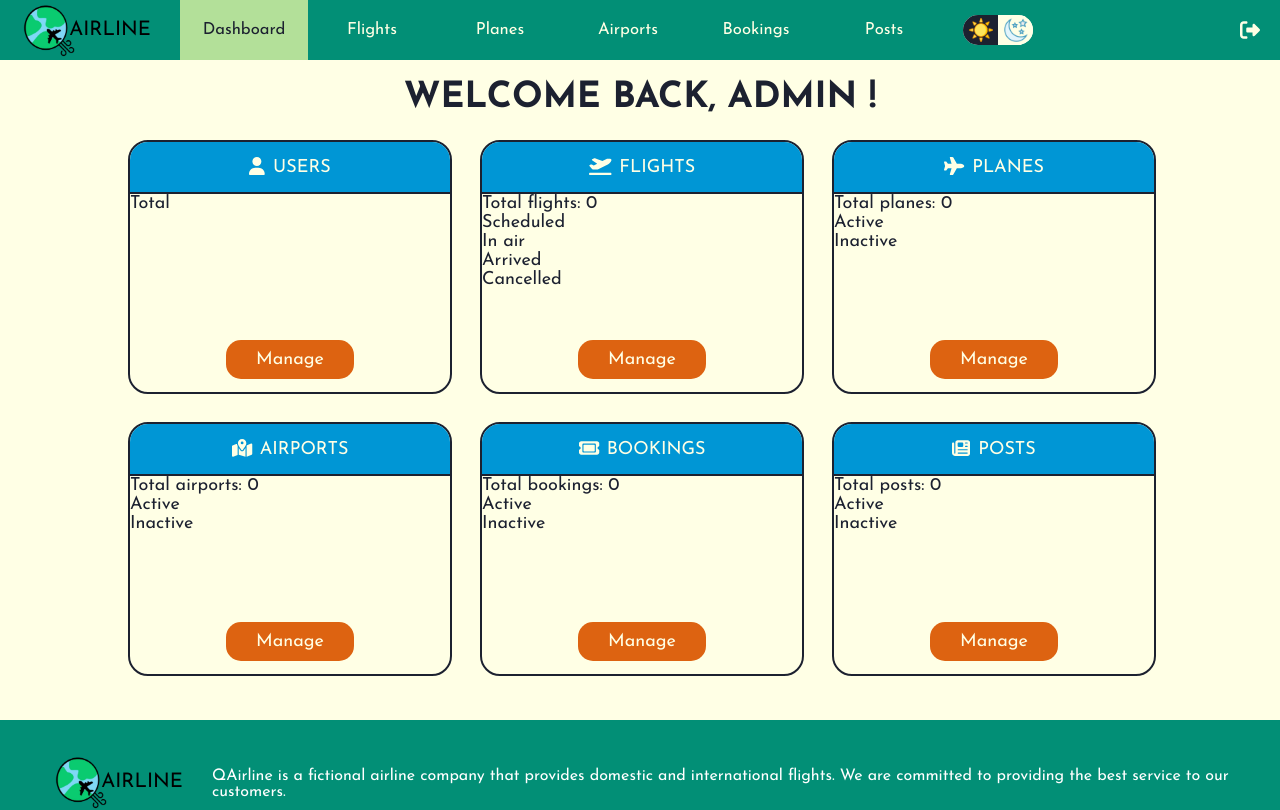
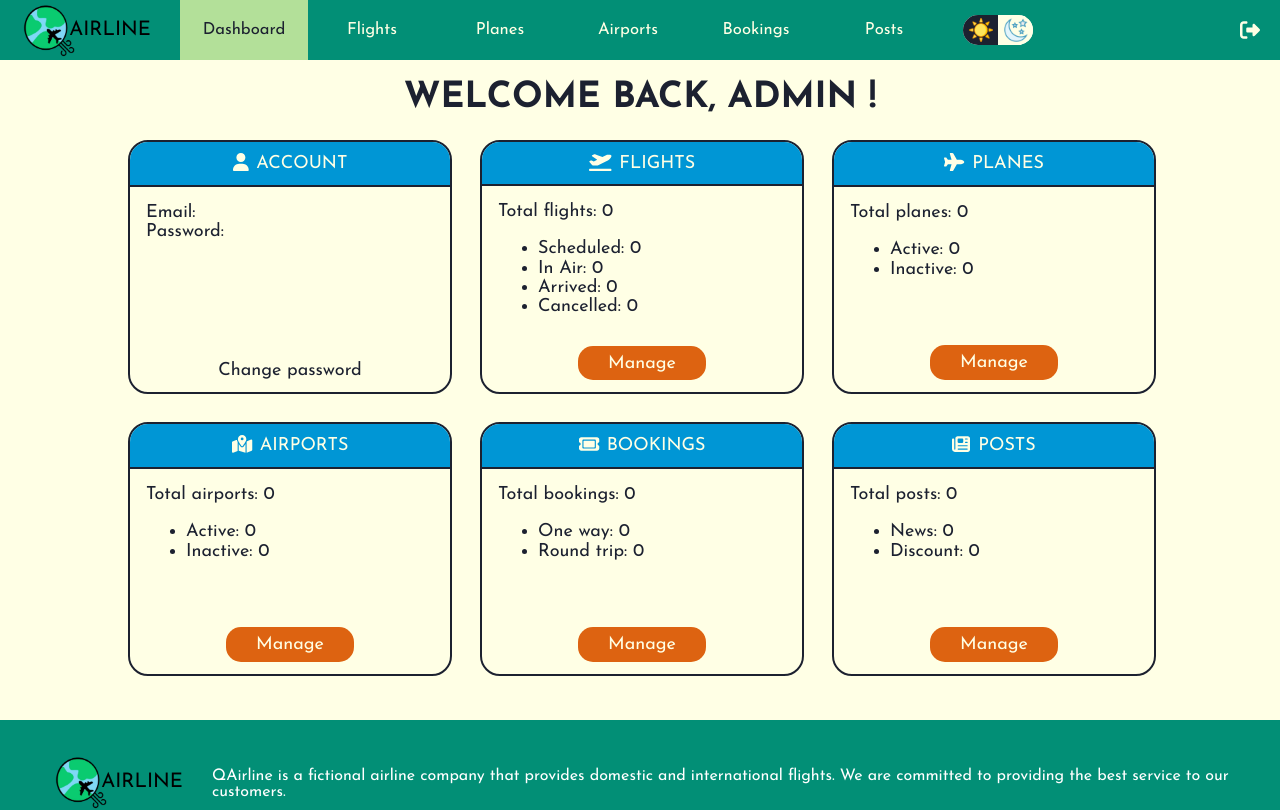
Before and after one commit to HAnguyen-119/QAirline, a React (Vite) app: page /admin in a window 1280 px wide. Shown: the top 810 px of the page. Built offline with nearby package versions, Linux system fonts and the light colour scheme; no server answers; sample sign-in values are in the browser's storage; a web font is replaced by a local one.

Commit message:
[Bug fix] Dashboard

```diff
--- a/src/App.jsx
+++ b/src/App.jsx
@@ -42,7 +42,7 @@ const router = createBrowserRouter(
             <Route path="login" element={<Login/>} />
             <Route path='signup' element={<Signup/>} />
             <Route path='booking/payment' element={<Payment/>} />
-            <Route path="*" element={<NotFound />} />
+            <Route path="*" element={<NotFound isAdmin={false}/>} />
             <Route path='booking/details' element={<BookingDetails/>} />
         </Route>
         <Route path="admin" element={<ProtectedRoute>
@@ -55,7 +55,7 @@ const router = createBrowserRouter(
             <Route path="bookings" element={<Bookings/>} />
             <Route path="posts" element={<Posts />} />
             <Route path="logout" element={<Logout />} />
-            <Route path="*" element={<NotFound />} />
+            <Route path="*" element={<NotFound isAdmin={true}/>} />
         </Route>
     </>
   )
--- a/src/components/Dashboard/DashboardItem.jsx
+++ b/src/components/Dashboard/DashboardItem.jsx
@@ -1,7 +1,7 @@
 import {FontAwesomeIcon} from "@fortawesome/react-fontawesome";
 import {NavLink} from "react-router-dom";
 
-export default function DashboardItem({icon, page, title, children}) {
+export default function DashboardItem({icon, page, title, isAccount, children}) {
     return (
         <div className="dashboard-item">
             <div>
@@ -9,7 +9,10 @@ export default function DashboardItem({icon, page, title, children}) {
                 <div>{title}</div>
             </div>
             <div>{children}</div>
-            <div><NavLink to={`/admin/${page}`}>Manage</NavLink></div>
+            <div>
+                {isAccount ? <div className="change-password">Change password</div> :
+                <NavLink to={`/admin/${page}`}>Manage</NavLink>}
+            </div>
         </div>
     )
 }
--- a/src/pages/Admin/Dashboard/Dashboard.css
+++ b/src/pages/Admin/Dashboard/Dashboard.css
@@ -38,6 +38,7 @@
 
 .dashboard-item > div:nth-child(2) {
     flex: 3;
+    padding: 1rem;
 }
 
 .dashboard-item > div:last-child {
@@ -45,6 +46,11 @@
     display: flex;
     justify-content: center;
     align-items: center;
+}
+
+.dashboard-item li {
+    list-style: disc;
+    line-height: 1.2rem;
 }
 
 .dashboard-item a {
--- a/src/pages/Admin/Dashboard/Dashboard.jsx
+++ b/src/pages/Admin/Dashboard/Dashboard.jsx
@@ -42,46 +42,57 @@ export default function Dashboard() {
         <div className='dashboard'>
             <h1>WELCOME BACK, ADMIN !</h1>
             <div className="dashboard-container">
-                <DashboardItem icon={faUser} title="USERS" page="users">
+                <DashboardItem icon={faUser} title="ACCOUNT" isAccount={true}>
                     <div>
-                        Total
+                        <div>Email: </div>
+                        <div>Password: </div>
                     </div>
                 </DashboardItem>
                 <DashboardItem icon={faPlaneDeparture} title="FLIGHTS" page="flights">
                     <div>
                         <div>Total flights: {flightData.length}</div>
-                        <div>Scheduled</div>
-                        <div>In air</div>
-                        <div>Arrived</div>
-                        <div>Cancelled</div>
+                        <ul>
+                            <li>Scheduled: {flightData.filter(flight => flight.flightStatus === "SCHEDULED").length}</li>
+                            <li>In Air: {flightData.filter(flight => flight.flightStatus === "IN_AIR").length}</li>
+                            <li>Arrived: {flightData.filter(flight => flight.flightStatus === "ARRIVED").length}</li>
+                            <li>Cancelled: {flightData.filter(flight => flight.flightStatus === "CANCELLED").length}</li>
+                        </ul>
                     </div>
                 </DashboardItem>
                 <DashboardItem icon={faPlane} title="PLANES" page="planes">
                     <div>
                         <div>Total planes: {planeData.length}</div>
-                        <div>Active</div>
-                        <div>Inactive</div>
+                        <ul>
+                            <li>Active: {planeData.filter(plane => plane.status === "Active").length}</li>
+                            <li>Inactive: {flightData.filter(plane => plane.status === "Inactive").length}</li>
+                        </ul>
                     </div>
                 </DashboardItem>
                 <DashboardItem icon={faMapLocationDot} title="AIRPORTS" page="airports">
                     <div>
                         <div>Total airports: {airportData.length}</div>
-                        <div>Active</div>
-                        <div>Inactive</div>
+                        <ul>
+                            <li>Active: {airportData.filter(airport => airport.status === "Active").length}</li>
+                            <li>Inactive: {airportData.filter(airport => airport.status === "Inactive").length}</li>
+                        </ul>
                     </div>
                 </DashboardItem>
                 <DashboardItem icon={faTicket} title="BOOKINGS" page="bookings">
                     <div>
                         <div>Total bookings: {bookingData.length}</div>
-                        <div>Active</div>
-                        <div>Inactive</div>
+                        <ul>
+                            <li>One way: {bookingData.filter(booking => booking.isRoundTrip === false).length}</li>
+                            <li>Round trip: {bookingData.filter(booking => booking.isRoundTrip === true).length}</li>
+                        </ul>
                     </div>
                 </DashboardItem>
                 <DashboardItem icon={faNewspaper} title="POSTS" page="posts">
                     <div>
                         <div>Total posts: {postData.length}</div>
-                        <div>Active</div>
-                        <div>Inactive</div>
+                        <ul>
+                            <li>News: {postData.filter(post => post.type === "News").length}</li>
+                            <li>Discount: {postData.filter(post => post.status === "News").length}</li>
+                        </ul>
                     </div>
                 </DashboardItem>
             </div>
--- a/src/pages/Login/Login.css
+++ b/src/pages/Login/Login.css
@@ -9,8 +9,9 @@ button:disabled {
     display: flex;
     justify-content: center;
     align-items: center;
-    height: 100vh;
+    height: 60vh;
     width: 100%;
+    margin-top: 2rem;
 }
 
 .inner>.login {
--- a/src/pages/NotFound/NotFound.css
+++ b/src/pages/NotFound/NotFound.css
@@ -32,7 +32,7 @@
     text-decoration: none;
     background-color: var(--secondary);
     color: var(--light);
-    width: 100px;
+    width: 120px;
     height: 30px;
     display: flex;
     justify-content: center;
--- a/src/pages/NotFound/NotFound.jsx
+++ b/src/pages/NotFound/NotFound.jsx
@@ -1,14 +1,14 @@
 import './NotFound.css'
 import {NavLink} from "react-router-dom";
 
-export default function NotFound() {
+export default function NotFound({isAdmin}) {
     return (
         <div className="not-found">
-            <div style={{backgroundImage: "url('./src/assets/images/404.png')"}}></div>
+            <div style={{backgroundImage: `url('${isAdmin ? ".." : "."}/src/assets/images/404.png')`}}></div>
             <div>
                 <h1>Oops! Page not found</h1>
                 <div>The page you are looking for doesn't exist or another error occurred.</div>
-                <NavLink to="/">Home</NavLink>
+                <NavLink to={`${isAdmin ? "/admin" :"/"}`}> {isAdmin ? "Dashboard" : "Home"}</NavLink>
             </div>
         </div>
     )
```
